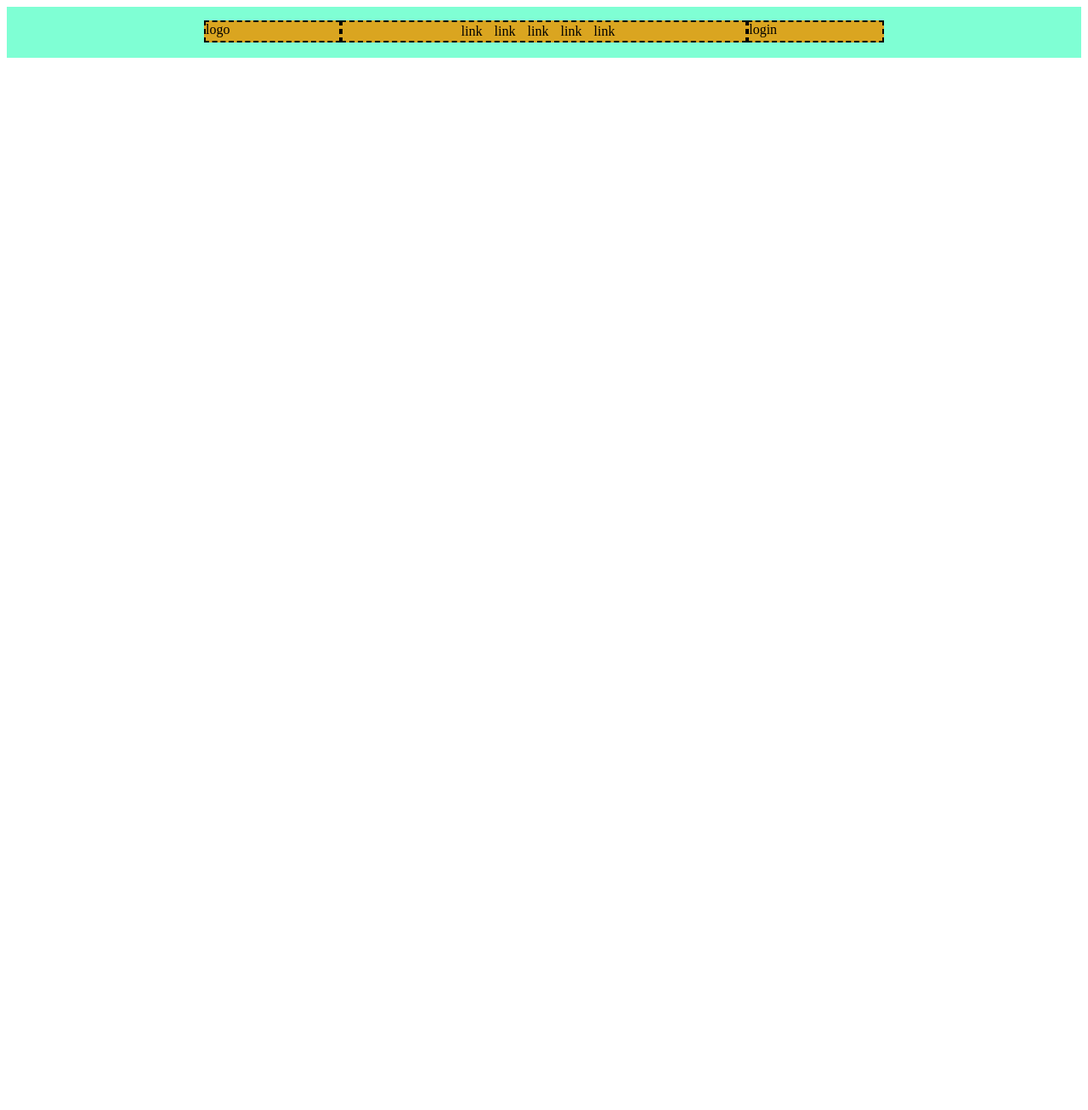
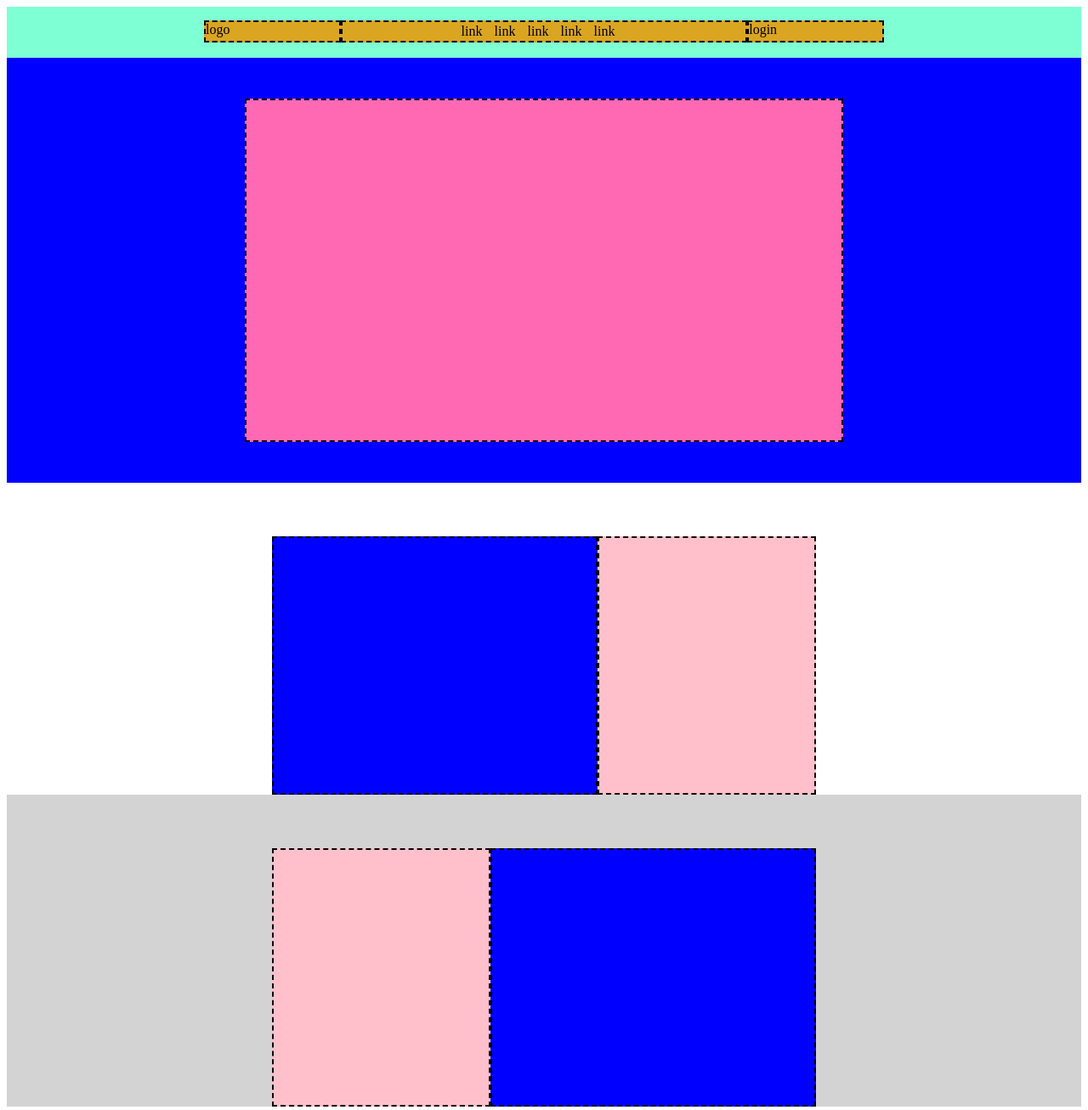
Before and after one commit to flaviovitale02/htmlcss-struttura-discord, a plain HTML site: page index.html in a window 1280 px wide. Shown: the top 1306 px of the page at 85% size. Before the commit the page ends 800 px from the top, so only its background shows below. Drawn offline with Linux system fonts and the light colour scheme.

Commit message:
section 1

```diff
--- a/index.html
+++ b/index.html
@@ -10,7 +10,7 @@
 <body>
     <header>
         <section class="container1">
-            <div class="flex-container width ">
+            <div class="flex-container standard">
                 <p class="dashed-yellow1">
                     logo
                 </p>
@@ -36,7 +36,40 @@
                 </p>
             </div>
         </section>
+
+        <section class="container2 flex-container">
+            <div class="hotpink-rect standard">
+
+            </div>
+        </section>
     </header>
+
+    <main>
+        <section class="flex-container">
+            <div class="blue-rec standard">
+
+            </div>
+            <div class="pink-rec standard">
+
+            </div>
+        </section>
+        <section class="flex-container bg-lightgray">
+            <div class="pink-rec standard reverse1">
+
+            </div>
+            <div class="blue-rec standard reverse2">
+
+            </div>
+        </section>
+        <section class="flex-container">
+            <div class="blue-rec standard">
+
+            </div>
+            <div class="pink-rec standard">
+
+            </div>
+        </section>
+    </main>
 
 </body>
 </html>
--- a/style.css
+++ b/style.css
@@ -18,8 +18,8 @@ li{
     padding-right: 3%;
 }
 
-div{
-    width:70%;
+.standard{
+    width:80%;
     margin: auto;
     max-width: 800px;
 }
@@ -36,3 +36,50 @@ div{
     width:60%;
     padding:2px;
 }
+
+
+.container2{
+    background-color: blue;
+    height:500px;
+    align-items: center;
+}
+
+.hotpink-rect{
+    background-color: hotpink;
+    border: 2px dashed black;
+    height: 400px;
+    width: 700px
+}
+
+.blue-rec{
+    background-color: blue;
+    border: 2px dashed black;
+    height: 300px;
+    width:30%;
+    margin: auto;
+    margin-right: 0%;
+    margin-top: 5%;
+}
+
+.pink-rec{
+    background-color: pink;
+    border: 2px dashed black;
+    height: 300px;
+    width:20%;
+    margin:  auto;
+    margin-left: 0%;
+    margin-top: 5%;
+}
+
+.bg-lightgray{
+    background-color: lightgrey;
+}
+
+.reverse1{
+    margin-left:auto;
+    margin-right: 0%;
+}
+.reverse2{
+    margin-right:auto;
+    margin-left: 0%;
+}
```
